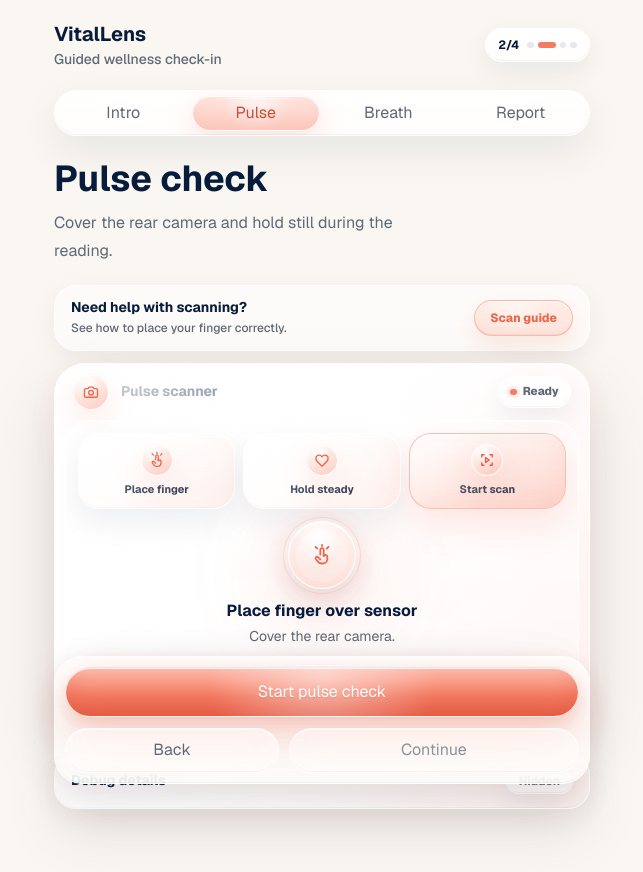
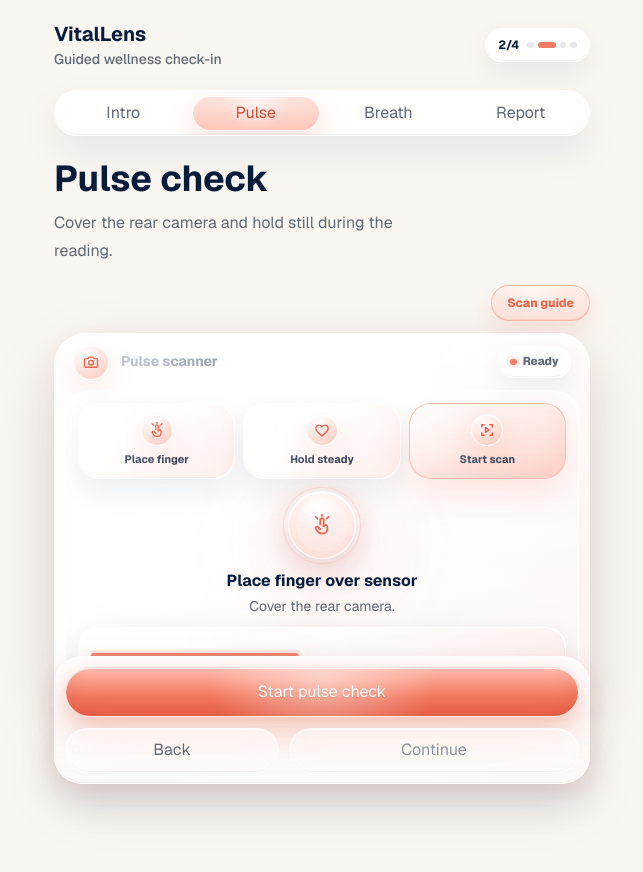
Before and after one commit to arliking13/vitallens, a Next.js app: page / in a window 1280 px wide. Both pictures are taken after a click on the button "Pulse". Shown: the top 872 px of the page, without its empty margins (318-961 px from the left). Built offline with nearby package versions, Linux system fonts and the light colour scheme.

Commit message:
fix: prevent pulse guide from breaking camera

```diff
--- a/src/features/pulse/components/PulseCheckView.tsx
+++ b/src/features/pulse/components/PulseCheckView.tsx
@@ -314,18 +314,9 @@ export function PulseCheckView({
       </div>
 
       <div className="mt-5">
-          <div className="mb-3 flex items-center justify-between gap-3 rounded-[22px] border border-white/70 bg-white/50 px-4 py-3 shadow-[0_10px_28px_rgba(7,27,58,0.06)] backdrop-blur-xl">
-            <div className="min-w-0">
-              <p className="text-sm font-bold text-[var(--vl-text)]">
-                Need help with scanning?
-              </p>
-              <p className="text-xs font-medium leading-5 text-[var(--vl-text-muted)]">
-                See how to place your finger correctly.
-              </p>
-            </div>
-
+        <div className="mb-3 flex justify-end">
           <button
-              className="vl-scan-guide-pill interactive-press shrink-0"
+            className="vl-scan-guide-pill interactive-press"
             onClick={() => setIsScanGuideOpen(true)}
             type="button"
           >
--- a/src/features/pulse/components/PulseScanGuide.tsx
+++ b/src/features/pulse/components/PulseScanGuide.tsx
@@ -62,19 +62,6 @@ export function PulseScanGuide({ onClose }: PulseScanGuideProps) {
       window.removeEventListener("keydown", handleKeyDown);
     };
   }, [onClose]);
-
-  useEffect(() => {
-    const previousBodyOverflow = document.body.style.overflow;
-    const previousHtmlOverflow = document.documentElement.style.overflow;
-
-    document.body.style.overflow = "hidden";
-    document.documentElement.style.overflow = "hidden";
-
-    return () => {
-      document.body.style.overflow = previousBodyOverflow;
-      document.documentElement.style.overflow = previousHtmlOverflow;
-    };
-  }, []);
 
   useEffect(() => {
     const advanceTimerId = window.setTimeout(() => {
```
Lines whose indentation alone changed are shown as unchanged.
